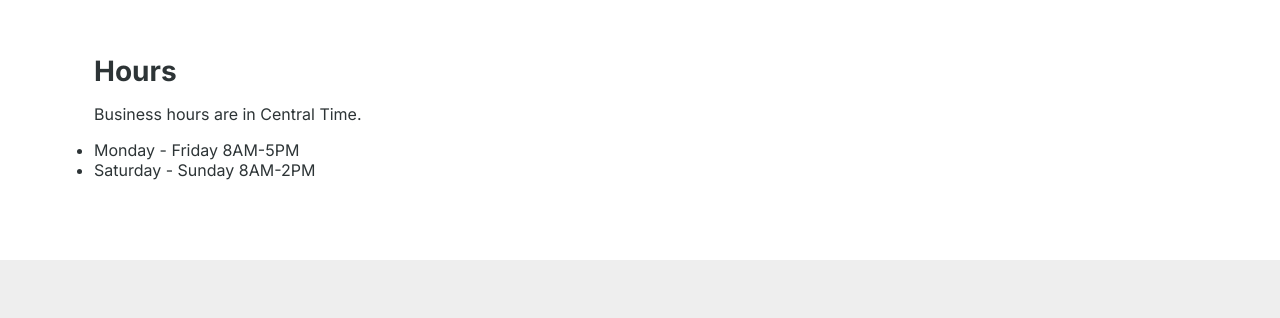
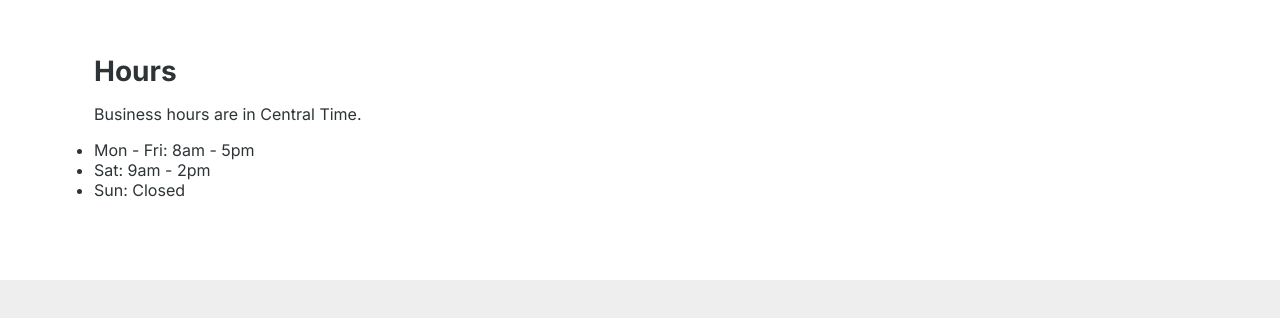
Before and after one commit to crengutaibrian/CIS181-project, a plain HTML site: page contact.html in a window 1280 px wide. Shown: the part 1474-1792 px from the top of the page. Drawn offline with Linux system fonts and the light colour scheme.

Commit message:
Change content

```diff
--- a/contact.html
+++ b/contact.html
@@ -127,8 +127,9 @@
           <h3>Hours</h3>
           <p>Business hours are in Central Time.</p>
           <ul>
-            <li>Monday - Friday 8AM-5PM</li>
-            <li>Saturday - Sunday 8AM-2PM</li>
+            <li>Mon - Fri: 8am - 5pm</li>
+            <li>Sat: 9am - 2pm</li>
+            <li>Sun: Closed</li>
           </ul>
         </div>
       </section>
```
